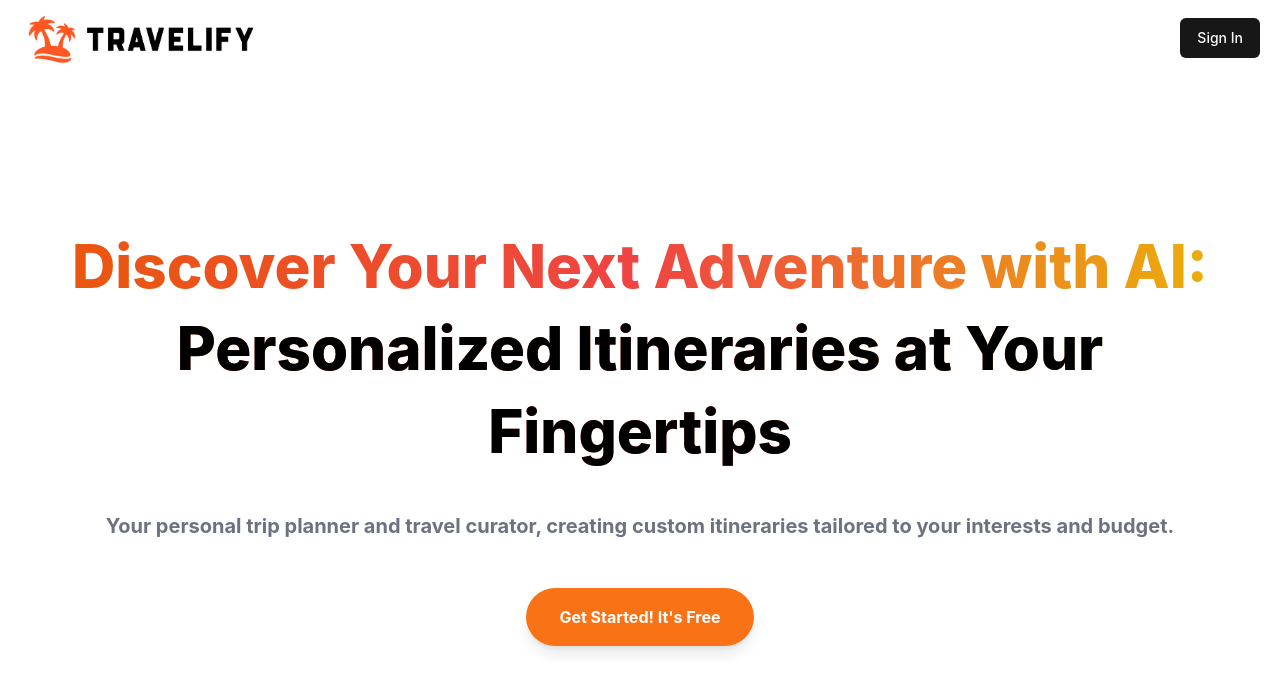
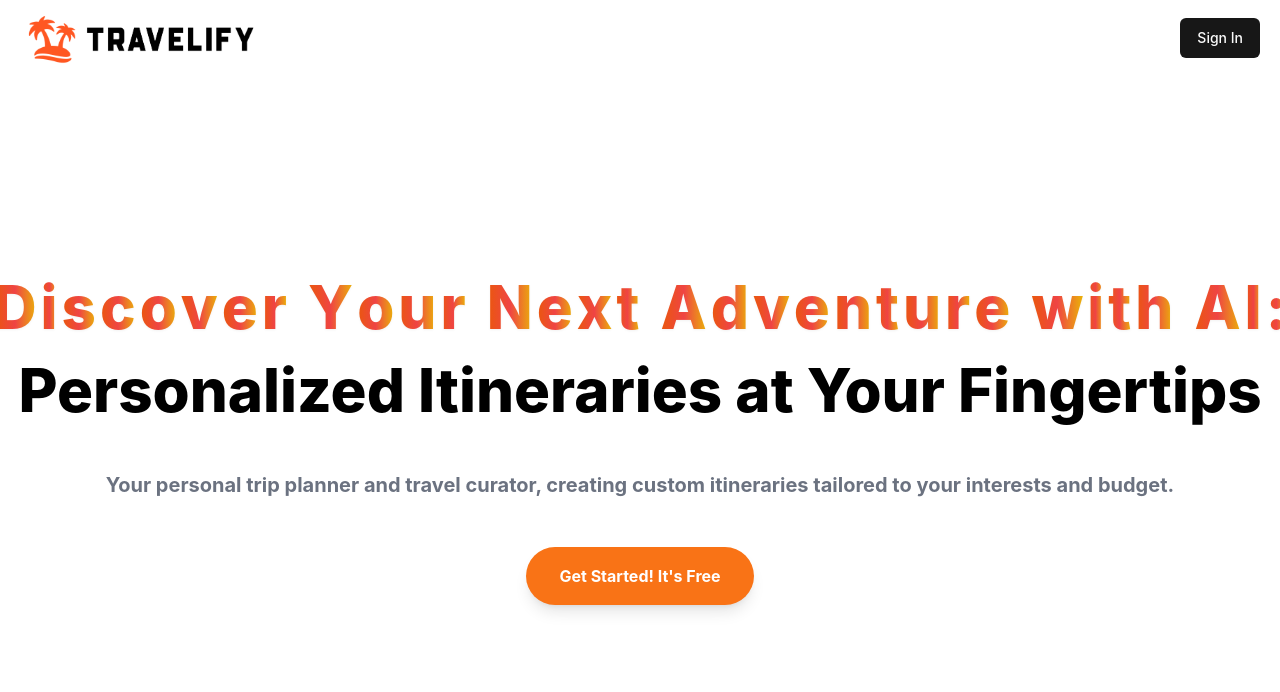
Before and after one commit to kshitijpaliya/Travelify, a React (Vite) app: page / in a window 1280 px wide. Shown: the top 692 px of the page. Built offline with nearby package versions, Linux system fonts and the light colour scheme; no server answers.

Commit message:
Animated Heading

```diff
--- a/package.json
+++ b/package.json
@@ -20,6 +20,7 @@
     "clsx": "^2.1.1",
     "firebase": "^11.1.0",
     "lucide-react": "^0.468.0",
+    "motion": "^11.15.0",
     "next-themes": "^0.4.4",
     "react": "^18.3.1",
     "react-dom": "^18.3.1",
--- /dev/null
+++ b/src/components/ui/gradual-spacing.jsx
@@ -0,0 +1,36 @@
+"use client";;
+import { AnimatePresence, motion } from "motion/react";
+
+import { cn } from "@/lib/utils";
+
+export default function GradualSpacing({
+  text,
+  duration = 0.5,
+  delayMultiple = 0.04,
+
+  framerProps = {
+    hidden: { opacity: 0, x: -20 },
+    visible: { opacity: 1, x: 0 },
+  },
+
+  className
+}) {
+  return (
+    (<div className="flex justify-center space-x-1">
+      <AnimatePresence>
+        {text.split("").map((char, i) => (
+          <motion.h1
+            key={i}
+            initial="hidden"
+            animate="visible"
+            exit="hidden"
+            variants={framerProps}
+            transition={{ duration, delay: i * delayMultiple }}
+            className={cn("drop-shadow-sm ", className)}>
+            {char === " " ? <span>&nbsp;</span> : char}
+          </motion.h1>
+        ))}
+      </AnimatePresence>
+    </div>)
+  );
+}
--- a/src/create-trip/CreateTrip.jsx
+++ b/src/create-trip/CreateTrip.jsx
@@ -147,7 +147,7 @@ function CreateTrip() {
   };
 
   return (
-    <div className="min-h-screen flex flex-col items-center px-5">
+    <div className="min-h-screen flex flex-col items-center px-5 ">
       <div className="flex flex-col justify-center items-start sm:px-5 md:px-10 lg:px-32 xl:px-56 mt-10 gap-10">
         {/* Header Section */}
         <div>
--- a/src/home-page/Hero.jsx
+++ b/src/home-page/Hero.jsx
@@ -1,17 +1,22 @@
 import { Button } from "@/components/ui/button";
 import React from "react";
 import { Link } from "react-router-dom";
+import GradualSpacing from "@/components/ui/gradual-spacing";
 
 function Hero() {
   return (
     <div className="h-[90vh] flex flex-col justify-center items-center px-4 md:px-10 ">
       <div className="flex flex-col justify-center items-center gap-10 md:gap-10 my-10 md:my-10">
-        <h1 className="text-3xl md:text-5xl lg:text-6xl font-extrabold text-center sm:leading-15 md:leading-15 lg:leading-snug bg-gradient-to-r from-orange-600 via-red-500 to-yellow-500 bg-clip-text text-transparent">
-          Discover Your Next Adventure with AI:{" "}
+        <h1 className="text-3xl md:text-5xl lg:text-6xl font-extrabold text-center sm:leading-15 md:leading-15 lg:leading-snug">
+          <GradualSpacing
+            className="font-display text-3xl md:text-5xl lg:text-6xl font-extrabold text-center sm:leading-15 md:leading-15 lg:leading-snug bg-gradient-to-r from-orange-600 via-red-500 to-yellow-500 bg-clip-text text-transparent block"
+            text="Discover Your Next Adventure with AI:"
+          />
           <span className="text-black">
             Personalized Itineraries at Your Fingertips
           </span>
         </h1>
+
         <p className="text-sm font-bold md:text-lg lg:text-xl text-gray-500 text-center">
           Your personal trip planner and travel curator, creating custom
           itineraries tailored to your interests and budget.
```
Also changed, not shown: 1 other file (tests, documents, lock files or other folders).
